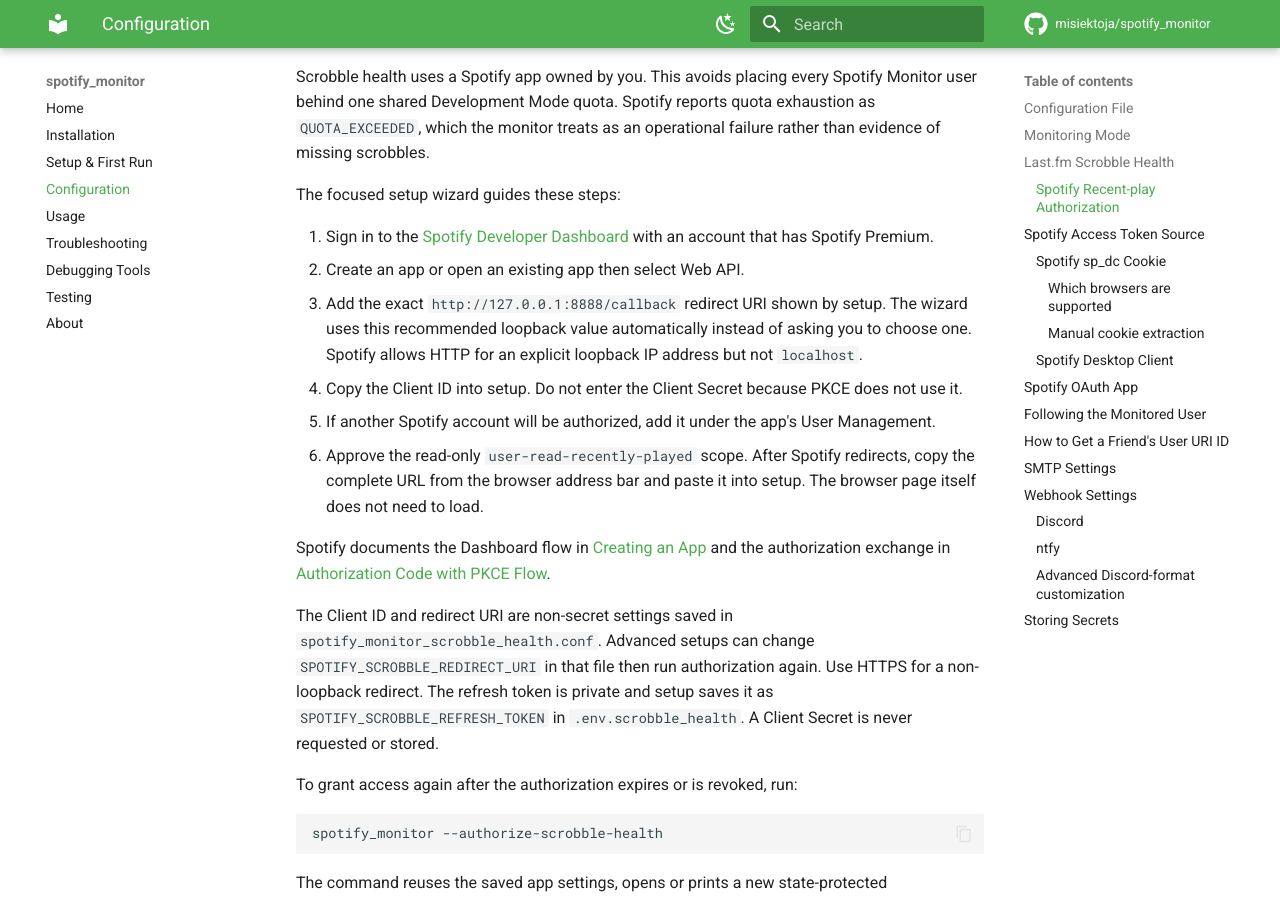
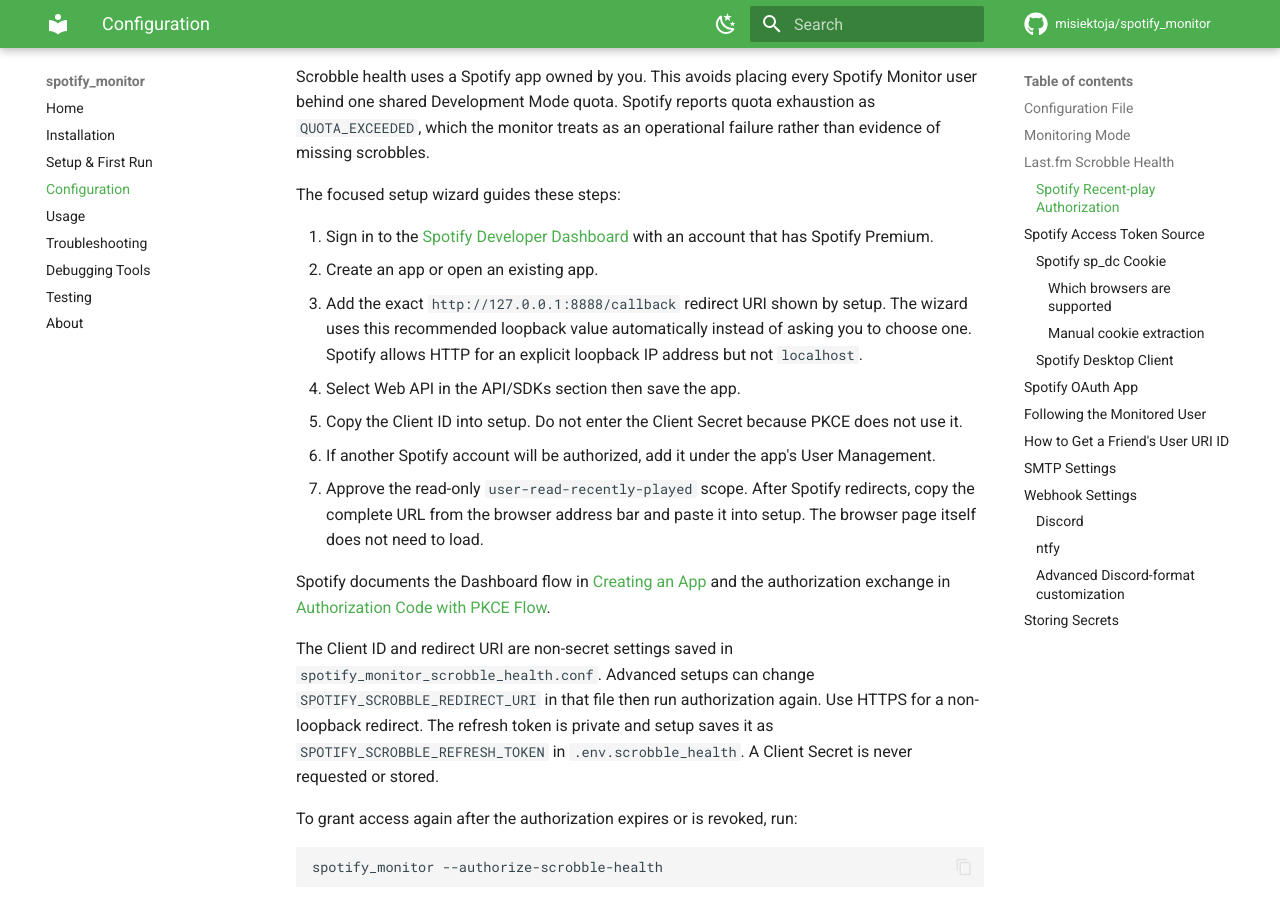
Before and after one commit to misiektoja/spotify_monitor, an MkDocs documentation site: the page built from docs/configuration.md, in a window 1280 px wide and 900 px high, scrolled down 3107 px. Built offline with MkDocs 1.6.1 and Material for MkDocs 9.7.7, drawn with Linux system fonts in a browser that asks for light colours; comment, search, counter and statistics services are not loaded.

Commit message:
docs(config): align Spotify app setup steps

```diff
--- a/docs/configuration.md
+++ b/docs/configuration.md
@@ -91,11 +91,12 @@
 The focused setup wizard guides these steps:
 
 1. Sign in to the [Spotify Developer Dashboard](https://developer.spotify.com/dashboard) with an account that has Spotify Premium.
-2. Create an app or open an existing app then select Web API.
+2. Create an app or open an existing app.
 3. Add the exact `http://127.0.0.1:8888/callback` redirect URI shown by setup. The wizard uses this recommended loopback value automatically instead of asking you to choose one. Spotify allows HTTP for an explicit loopback IP address but not `localhost`.
-4. Copy the Client ID into setup. Do not enter the Client Secret because PKCE does not use it.
-5. If another Spotify account will be authorized, add it under the app's User Management.
-6. Approve the read-only `user-read-recently-played` scope. After Spotify redirects, copy the complete URL from the browser address bar and paste it into setup. The browser page itself does not need to load.
+4. Select Web API in the API/SDKs section then save the app.
+5. Copy the Client ID into setup. Do not enter the Client Secret because PKCE does not use it.
+6. If another Spotify account will be authorized, add it under the app's User Management.
+7. Approve the read-only `user-read-recently-played` scope. After Spotify redirects, copy the complete URL from the browser address bar and paste it into setup. The browser page itself does not need to load.
 
 Spotify documents the Dashboard flow in [Creating an App](https://developer.spotify.com/documentation/web-api/concepts/apps) and the authorization exchange in [Authorization Code with PKCE Flow](https://developer.spotify.com/documentation/web-api/tutorials/code-pkce-flow).
 
```
